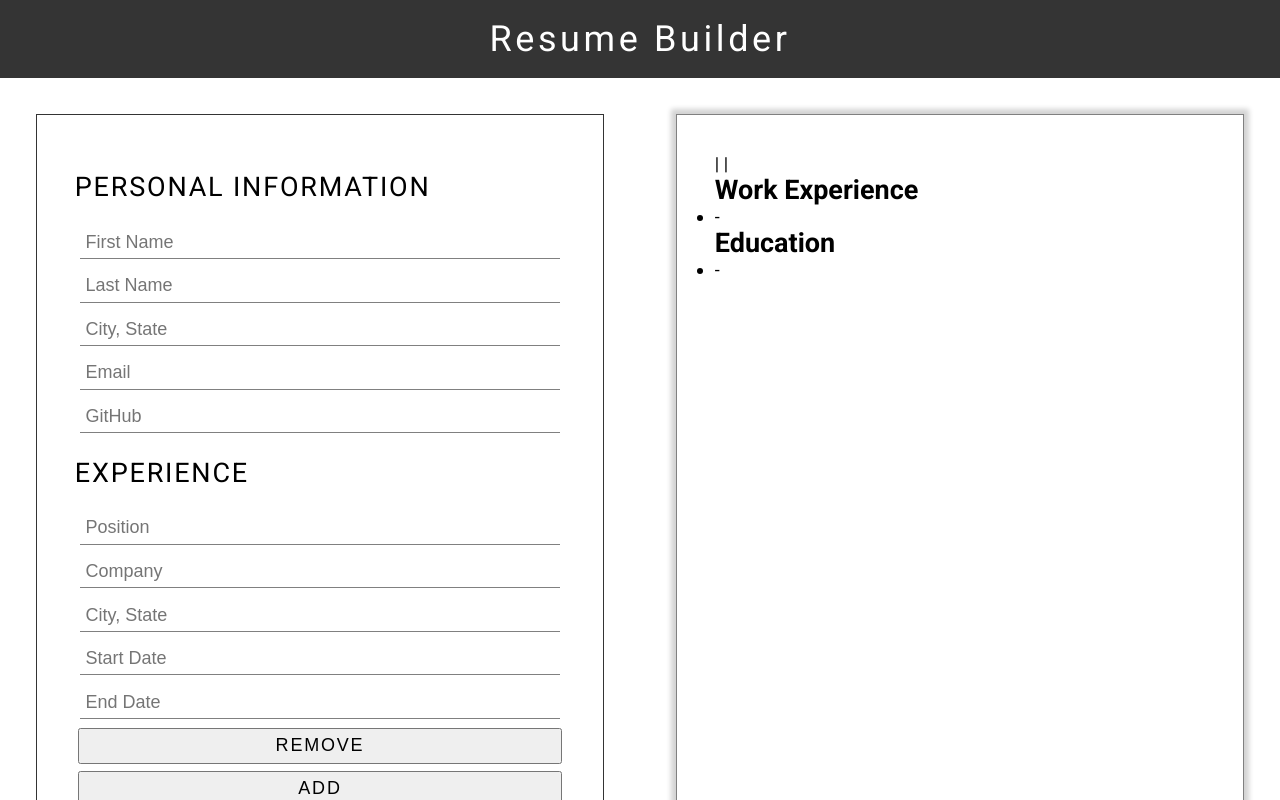
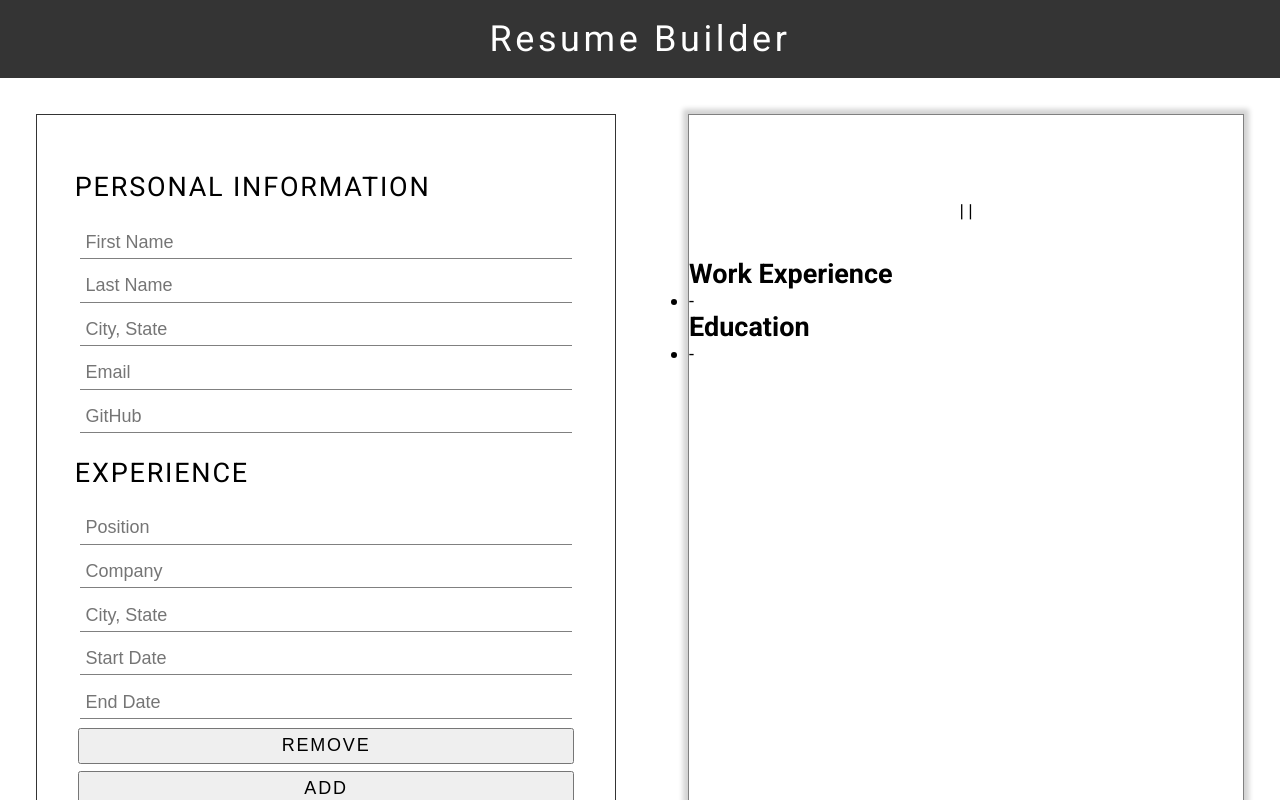
Before and after one commit to mdesanker/resume-builder, a React (Create React App) app: page / in a window 1280 px wide. Shown: the top 800 px of the page. Built offline with nearby package versions, Linux system fonts and the light colour scheme.

Commit message:
feat: style resume header

```diff
--- a/src/components/resume/ResumeHeader.js
+++ b/src/components/resume/ResumeHeader.js
@@ -2,9 +2,9 @@ const ResumeHeader = (props) => {
   const { first, last, location, email, github } = props.personal;
 
   return (
-    <div>
-      <h1>{`${first} ${last}`}</h1>
-      <p>{`${location} | ${email} | ${github}`}</p>
+    <div className="resume-header">
+      <h1 className="resume-name">{`${first} ${last}`}</h1>
+      <p className="personal-details">{`${location} | ${email} | ${github}`}</p>
     </div>
   );
 };
--- a/src/styles/Resume.css
+++ b/src/styles/Resume.css
@@ -1,8 +1,18 @@
 .resume-container {
   width: 216mm;
   height: 279mm;
-  padding: 10mm;
+  /* padding: 20mm; */
   margin: 2rem;
   border: 1px solid gray;
   box-shadow: 0 0 5px 5px lightgray;
 }
+.resume-header {
+  padding: 20mm 20mm 10mm 20mm;
+  text-align: center;
+  display: flex;
+  flex-direction: column;
+  gap: 0.5rem;
+}
+.resume-name {
+  font-weight: 400;
+}
```
